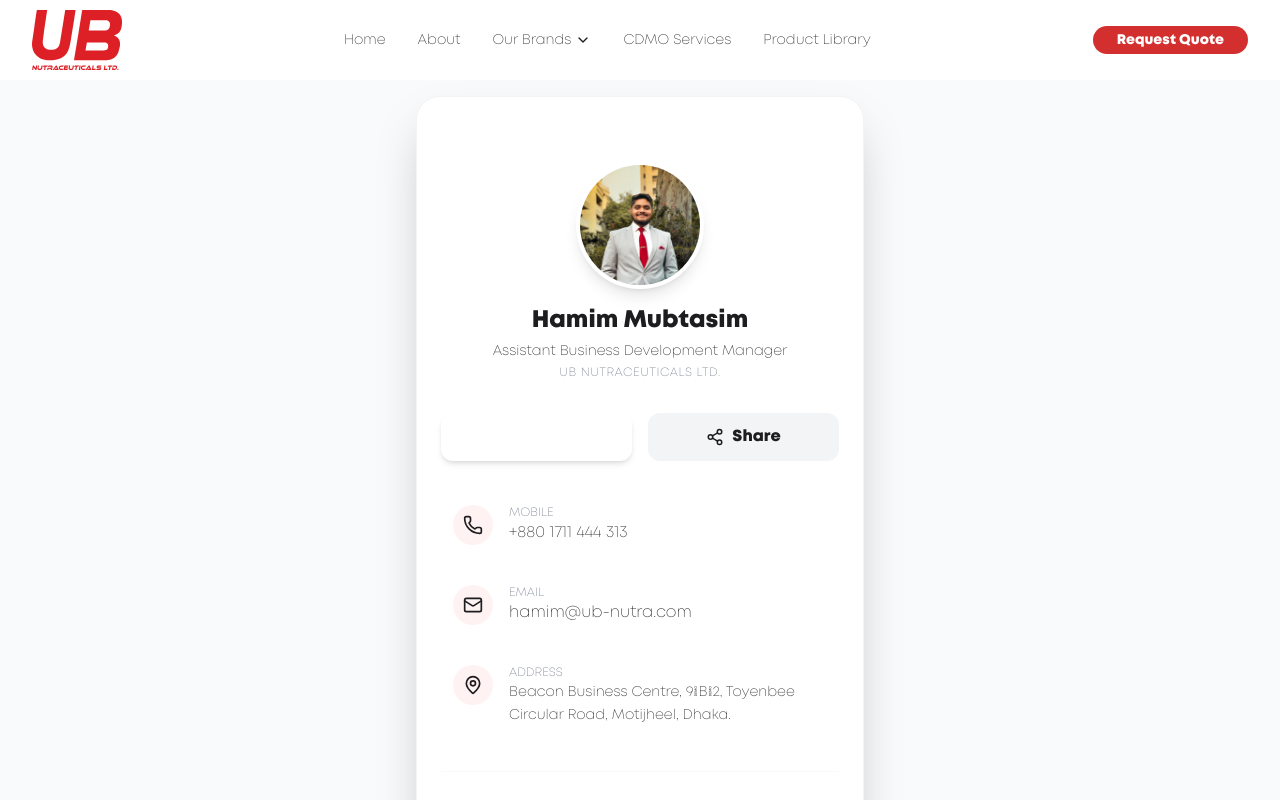
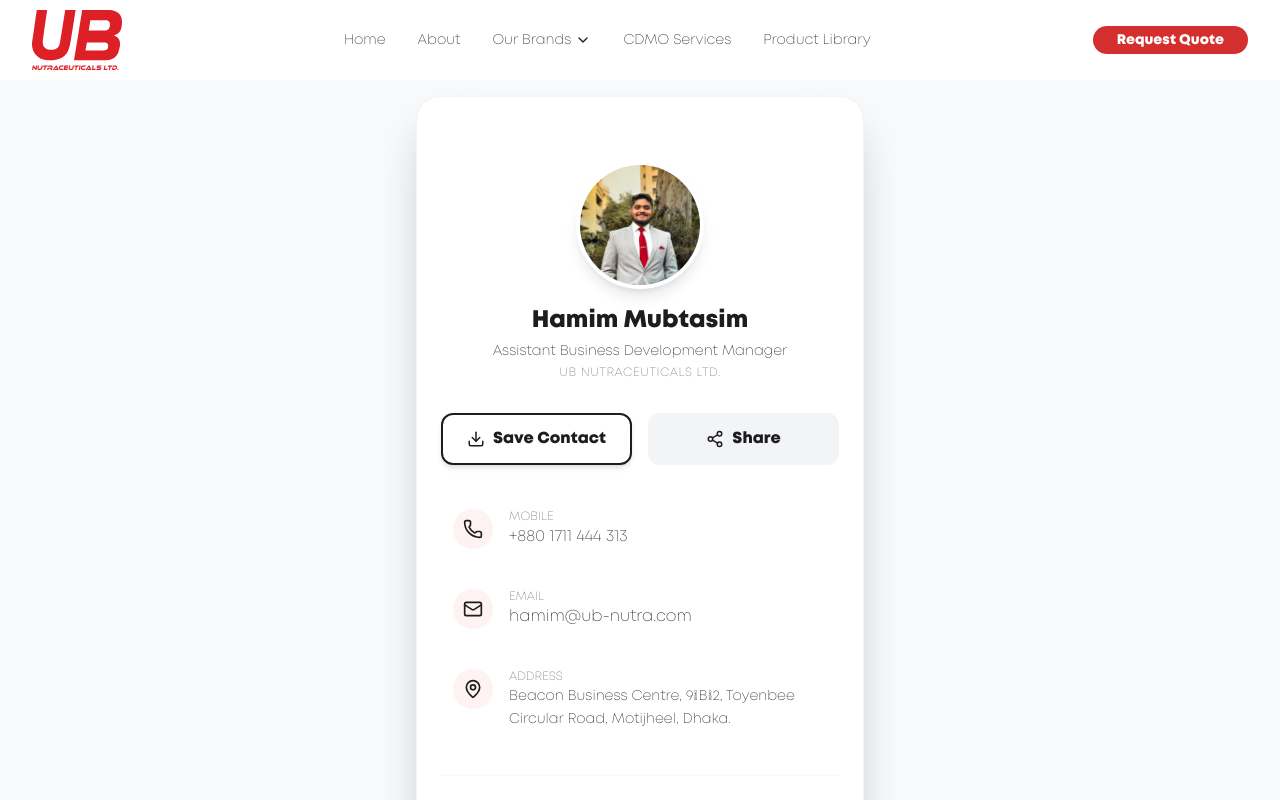
Before and after one commit to mailtohamim/UB-Nutra-Landing-Page, a Next.js app: page /hamim in a window 1280 px wide. Shown: the top 800 px of the page. Built offline with nearby package versions, Linux system fonts and the light colour scheme.

Commit message:
fix: explicit vcard structured name and button styling

```diff
--- a/app/hamim/page.tsx
+++ b/app/hamim/page.tsx
@@ -18,6 +18,7 @@
     const generateVCard = () => {
         const vCardData = `BEGIN:VCARD
 VERSION:3.0
+N:Mubtasim;Hamim;;;
 FN:${contact.name}
 TITLE:${contact.role}
 ORG:${contact.company}
@@ -71,7 +72,7 @@
                     <div className="grid grid-cols-2 gap-4 mt-8">
                         <button
                             onClick={generateVCard}
-                            className="flex items-center justify-center gap-2 bg-ub-red text-white py-3 rounded-xl font-bold hover:bg-red-700 transition-colors shadow-md active:scale-95"
+                            className="flex items-center justify-center gap-2 bg-white border-2 border-ub-red text-ub-red py-3 rounded-xl font-bold hover:bg-red-50 transition-colors shadow-md active:scale-95"
                         >
                             <Download size={18} />
                             Save Contact
```
